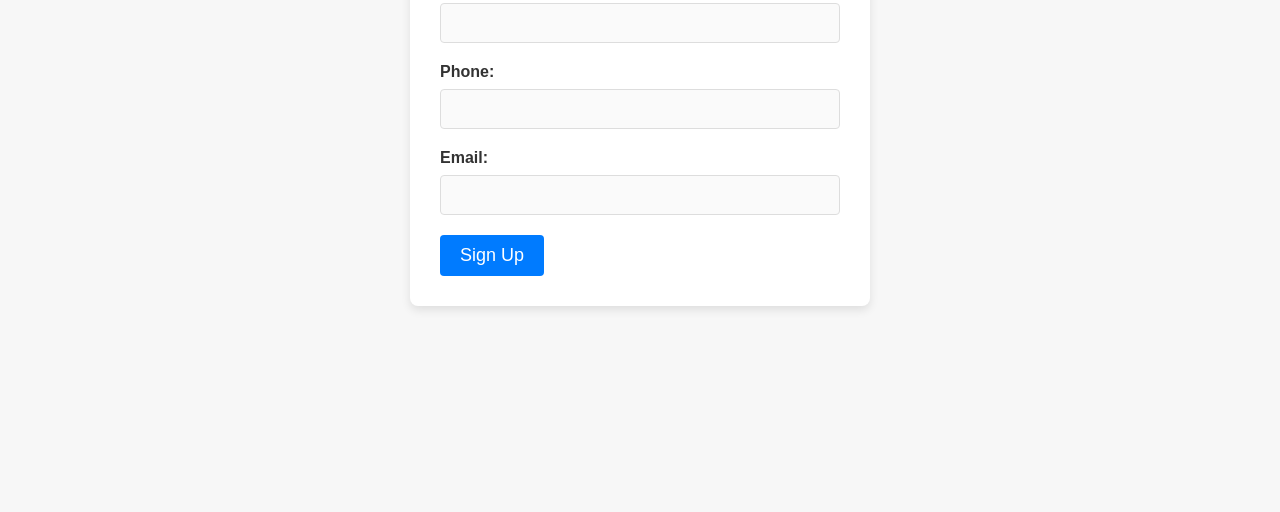
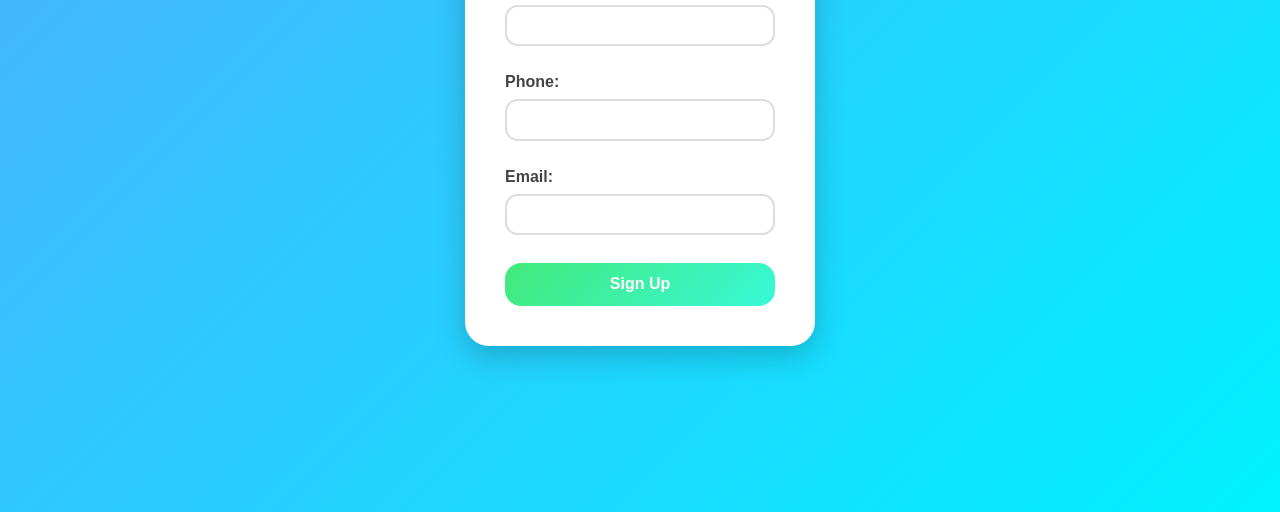
Before and after one commit to latifaDevelopper/login, a plain HTML site: page index.html in a window 1280 px wide. Shown: the part 288-800 px from the top of the page. Drawn offline with Linux system fonts and the light colour scheme.

Commit message:
Update style.css
Update style.css

```diff
--- a/style.css
+++ b/style.css
@@ -1,371 +1,158 @@
-/* General Styles */
+/* General Style */
+* {
+  margin: 0;
+  padding: 0;
+  box-sizing: border-box;
+  font-family: "Poppins", sans-serif;
+}
+
 body {
-    font-family: 'Arial', sans-serif;
-    background-color: #f7f7f7;
+  background: linear-gradient(135deg, #4facfe, #00f2fe);
+  height: 100vh;
   display: flex;
   justify-content: center;
   align-items: center;
-    height: 100vh;
-    margin: 0;
 }
 
+/* Container */
 .container {
-    background-color: #fff;
-    padding: 30px;
-    border-radius: 8px;
-    box-shadow: 0 4px 10px rgba(0, 0, 0, 0.1);
-    max-width: 400px;
-    width: 100%;
+  background: #fff;
+  padding: 2.5rem;
+  border-radius: 1.5rem;
+  box-shadow: 0 10px 30px rgba(0, 0, 0, 0.2);
+  width: 350px;
+  animation: slideDown 0.8s ease;
 }
 
+/* Heading */
 h1 {
-    font-size: 24px;
-    color: #333;
   text-align: center;
-    margin-bottom: 20px;
-    opacity: 0;
-    transform: translateY(-30px);
-    animation: slideIn 1s ease-out forwards;
-}
-
-form {
-    display: flex;
-    flex-direction: column;
-}
-
-label {
-    margin-bottom: 8px;
-    font-weight: bold;
+  margin-bottom: 1.5rem;
+  font-size: 2rem;
   color: #333;
 }
 
-input[type="text"],
-input[type="number"],
-input[type="email"] {
-    padding: 10px;
-    margin-bottom: 20px;
-    border: 1px solid #ddd;
-    border-radius: 4px;
-    font-size: 16px;
-    background-color: #fafafa;
-    opacity: 0;
-    transform: translateY(20px);
-    animation: inputSlideIn 0.8s ease-out forwards;
-    animation-delay: 0.3s;
-    transition: border-color 0.3s ease-in-out;
+/* Inputs */
+label {
+  font-weight: 600;
+  display: block;
+  margin-bottom: 0.5rem;
+  color: #444;
+}
+
+input {
+  width: 100%;
+  padding: 0.7rem;
+  margin-bottom: 1rem;
+  border: 2px solid #ddd;
+  border-radius: 0.8rem;
+  outline: none;
+  transition: all 0.3s ease;
 }
 
 input:focus {
-    border-color: #007bff;
-    outline: none;
+  border-color: #4facfe;
+  box-shadow: 0 0 8px rgba(79, 172, 254, 0.4);
 }
 
-button.login {
-    padding: 10px;
-    border: none;
-    border-radius: 4px;
-    background-color: #007bff;
-    color: #fff;
-    font-size: 18px;
-    cursor: pointer;
-    transition: background-color 0.3s ease-in-out;
+/* Error messages */
+.error-message {
+  color: red;
+  font-size: 0.85rem;
+  margin-bottom: 0.7rem;
+  display: block;
 }
 
-button.login:hover {
-    background-color: #0056b3;
+/* Button */
+.login {
+  width: 100%;
+  padding: 0.8rem;
+  background: linear-gradient(135deg, #43e97b, #38f9d7);
+  border: none;
+  border-radius: 1rem;
+  color: #fff;
+  font-weight: 600;
+  font-size: 1rem;
+  cursor: pointer;
+  transition: transform 0.2s ease, background 0.3s ease;
 }
 
-/* Error Message Styles */
-.error-message {
-    color: red;
-    font-size: 12px;
-    margin-bottom: 10px;
-    display: none;
+.login:hover {
+  transform: scale(1.05);
+  background: linear-gradient(135deg, #38f9d7, #43e97b);
 }
 
-/* Custom Alert Styles */
+/* Animated Alert */
 .alert-container {
   position: fixed;
   top: 0;
   left: 0;
   width: 100%;
   height: 100%;
-    background-color: rgba(0, 0, 0, 0.5);
-    display: flex;
+  background: rgba(0, 0, 0, 0.4);
+  display: none;
   justify-content: center;
   align-items: center;
-    visibility: hidden;
-    opacity: 0;
-    transition: visibility 0s, opacity 0.3s ease-in-out;
+  animation: fadeIn 0.5s ease forwards;
 }
 
 .alert-box {
-    background-color: #fff;
-    padding: 20px;
-    border-radius: 8px;
+  background: #fff;
+  padding: 2rem;
+  border-radius: 1rem;
   text-align: center;
-    box-shadow: 0 4px 10px rgba(0, 0, 0, 0.1);
-    max-width: 300px;
-    width: 80%;
+  width: 300px;
+  animation: popUp 0.6s ease forwards;
 }
 
 .alert-box p {
-    margin-bottom: 20px;
-    font-size: 18px;
-    color: #333;
+  margin-bottom: 1rem;
+  font-size: 1.1rem;
+  font-weight: 600;
 }
 
 .alert-box button {
-    padding: 10px 20px;
+  padding: 0.6rem 1.2rem;
   border: none;
-    border-radius: 4px;
-    background-color: #007bff;
+  border-radius: 0.8rem;
+  background: #4facfe;
   color: #fff;
-    font-size: 16px;
   cursor: pointer;
-    transition: background-color 0.3s ease-in-out;
+  transition: background 0.3s ease;
 }
 
 .alert-box button:hover {
-    background-color: #0056b3;
+  background: #00c6ff;
 }
 
-.alert-container.show {
-    visibility: visible;
+/* Animations */
+@keyframes slideDown {
+  from {
+    transform: translateY(-40px);
+    opacity: 0;
+  }
+  to {
+    transform: translateY(0);
     opacity: 1;
-}
-
-/* Keyframes for h1 animation */
-@keyframes slideIn {
-    0% {
-        opacity: 0;
-        transform: translateY(-30px);
-    }
-    100% {
-        opacity: 1;
-        transform: translateY(0);
   }
 }
 
-/* Keyframes for input entrance animation */
-@keyframes inputSlideIn {
-    0% {
+@keyframes fadeIn {
+  from {
     opacity: 0;
-        transform: translateY(20px);
   }
-    100% {
+  to {
     opacity: 1;
-        transform: translateY(0);
   }
 }
-/* Container Styles */
-.container {
-    position: relative;
-    padding: 30px;
-    border-radius: 8px;
-    background-color: #fff;
-    box-shadow: 0 4px 10px rgba(0, 0, 0, 0.1);
-    max-width: 400px;
-    width: 100%;
-    margin: 0 auto;
-    overflow: hidden; /* To ensure the border animation stays within the container */
+
+@keyframes popUp {
+  from {
+    transform: scale(0.6);
+    opacity: 0;
   }
-
-/* Animated Border */
-.container:before {
-    content: '';
-    position: absolute;
-    top: 0;
-    left: 0;
-    width: 100%;
-    height: 100%;
-    border-radius: 8px;
-    border: 4px solid transparent;
-    background: linear-gradient(120deg, #007bff, #0056b3);
-    z-index: -1;
-    transition: transform 0.5s ease;
-    transform: scaleX(0);
-    transform-origin: right;
+  to {
+    transform: scale(1);
+    opacity: 1;
   }
-
-.container:hover:before,
-.container:focus-within:before {
-    transform: scaleX(1);
-    transform-origin: left;
 }
-
-/* Additional Styles for Hover Effect */
-.container:hover {
-    box-shadow: 0 30px 30px rgba(8, 8, 108, 0.15);
-}
-
-/* Optional: Add padding to h1 and form to create space between content and border */
-.container h1,
-.container form {
-    margin: 0;
-}
-/* Button Styles */
-button.login {
-    padding: 10px 20px;
-    border: none;
-    border-radius: 4px;
-    background-color: #007bff;
-    color: #fff;
-    font-size: 18px;
-    cursor: pointer;
-    outline: none;
-    position: relative;
-    overflow: hidden;
-    transition: background-color 0.3s ease, transform 0.3s ease;
-    z-index: 1;
-}
-
-/* Animated Background Effect */
-button.login::before {
-    content: '';
-    position: absolute;
-    top: 50%;
-    left: 50%;
-    width: 300%;
-    height: 300%;
-    background: rgba(255, 255, 255, 0.3);
-    border-radius: 50%;
-    transition: transform 0.6s ease;
-    transform: scale(0);
-    transform-origin: center;
-    z-index: 0;
-}
-
-/* Button Hover Effect */
-button.login:hover,
-button.login:focus {
-    background-color: #0056b3;
-    transform: scale(1.05);
-}
-
-/* Show the animated background on hover */
-button.login:hover::before {
-    transform: scale(1);
-}
-
-/* Button Text */
-button.login p {
-    position: relative;
-    z-index: 1;
-}
-/* General Styles for Inputs */
-
-
-/* Animated Border */
-input[type="text"]:focus,
-input[type="number"]:focus,
-input[type="email"]:focus {
-    outline: none;
-    border-color: #007bff;
-    box-shadow: 0 0 5px rgba(0, 123, 255, 0.5);
-}
-
-/* Border Animation Effect */
-input[type="text"]:before,
-input[type="number"]:before,
-input[type="email"]:before {
-    content: '';
-    position: absolute;
-    top: 0;
-    left: 0;
-    width: 100%;
-    height: 100%;
-    border: 2px solid transparent;
-    border-radius: 4px;
-    pointer-events: none;
-    transition: transform 0.3s ease, border-color 0.3s ease;
-    transform: scaleX(0);
-    transform-origin: right;
-    border-color: #007bff;
-}
-
-/* Animate border on focus */
-input[type="text"]:focus:before,
-input[type="number"]:focus:before,
-input[type="email"]:focus:before {
-    transform: scaleX(1);
-    transform-origin: left;
-}
-
-/* Hover Effect */
-input[type="text"]:hover,
-input[type="number"]:hover,
-input[type="email"]:hover {
-    border-color: #7aafe8;
-}
-/* Basic Placeholder Styles */
-input[type="text"]::placeholder,
-input[type="number"]::placeholder,
-input[type="email"]::placeholder {
-    color: #999; /* Light grey color for placeholder text */
-    font-size: 16px; /* Same size as input text */
-    font-style: italic; /* Italicize placeholder text */
-}
-/* Container Styles for Floating Placeholder */
-.input-container {
-    position: relative;
-    margin-bottom: 20px;
-}
-
-.input-container input {
-    width: 100%;
-    padding: 15px 0;
-    border: 1px solid #ddd;
-    border-radius: 4px;
-    background-color: #fafafa;
-    font-size: 16px;
-    transition: border-color 0.3s ease;
-    outline: none;
-}
-
-/* Floating Label and Placeholder */
-.input-container label {
-    position: absolute;
-    top: 15px;
-    left: 0;
-    color: #999;
-    font-size: 16px;
-    pointer-events: none;
-    transition: all 0.3s ease;
-}
-
-/* Focus and Input State */
-.input-container input:focus,
-.input-container input:not(:placeholder-shown) {
-    border-color: #007bff;
-}
-
-.input-container input:focus + label,
-.input-container input:not(:placeholder-shown) + label {
-    top: -10px;
-    left: 0;
-    font-size: 12px;
-    color: #007bff;
-    font-weight: bold;
-}
-
-/* Placeholder Styles */
-input[type="text"]::placeholder,
-input[type="number"]::placeholder,
-input[type="email"]::placeholder {
-    color: transparent; /* Make placeholder text invisible */
-}
-/* Placeholder Text Color Change on Focus */
-input[type="text"]::placeholder,
-input[type="number"]::placeholder,
-input[type="email"]::placeholder {
-    color: #aaa; /* Default placeholder color */
-    transition: color 0.3s ease; /* Smooth color transition */
-}
-
-/* Change color on focus */
-input[type="text"]:focus::placeholder,
-input[type="number"]:focus::placeholder,
-input[type="email"]:focus::placeholder {
-    color: #007bff; /* Color of placeholder text when focused */
-}
```
Lines whose indentation alone changed are shown as unchanged.
